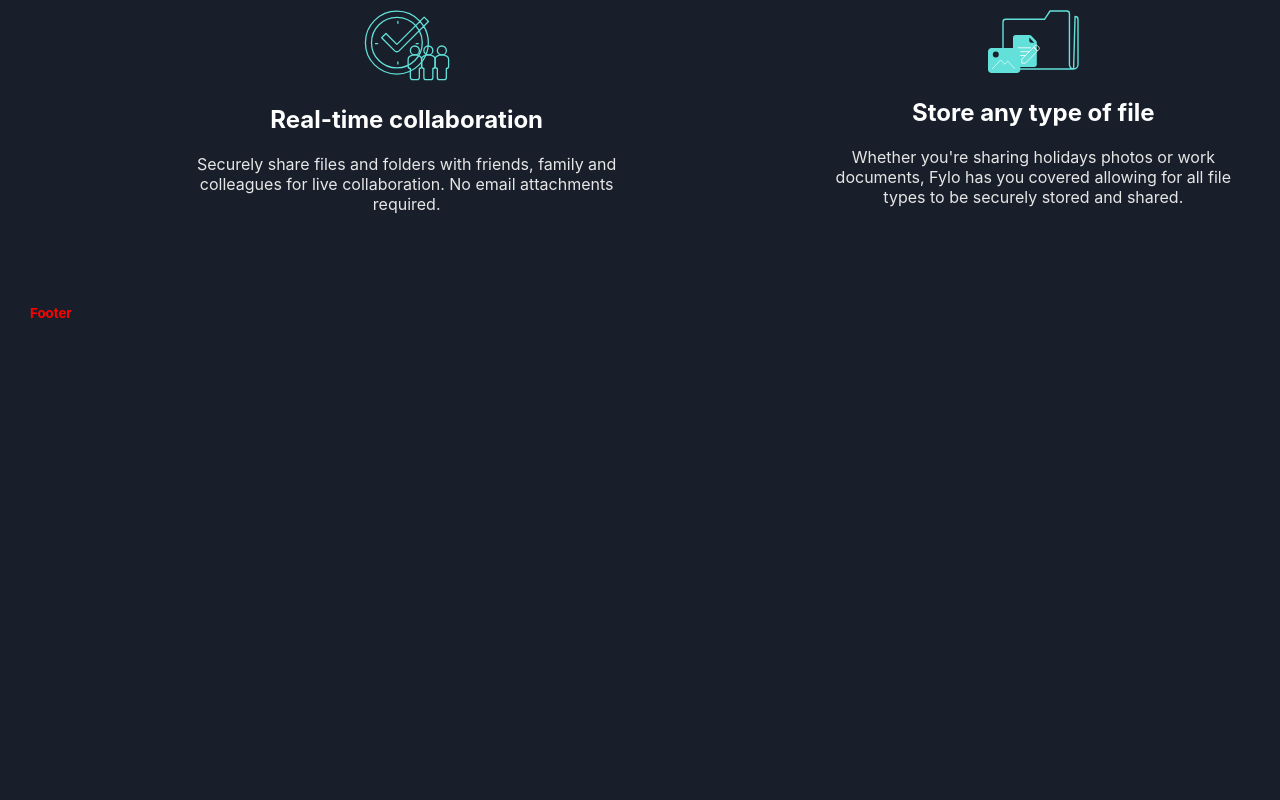
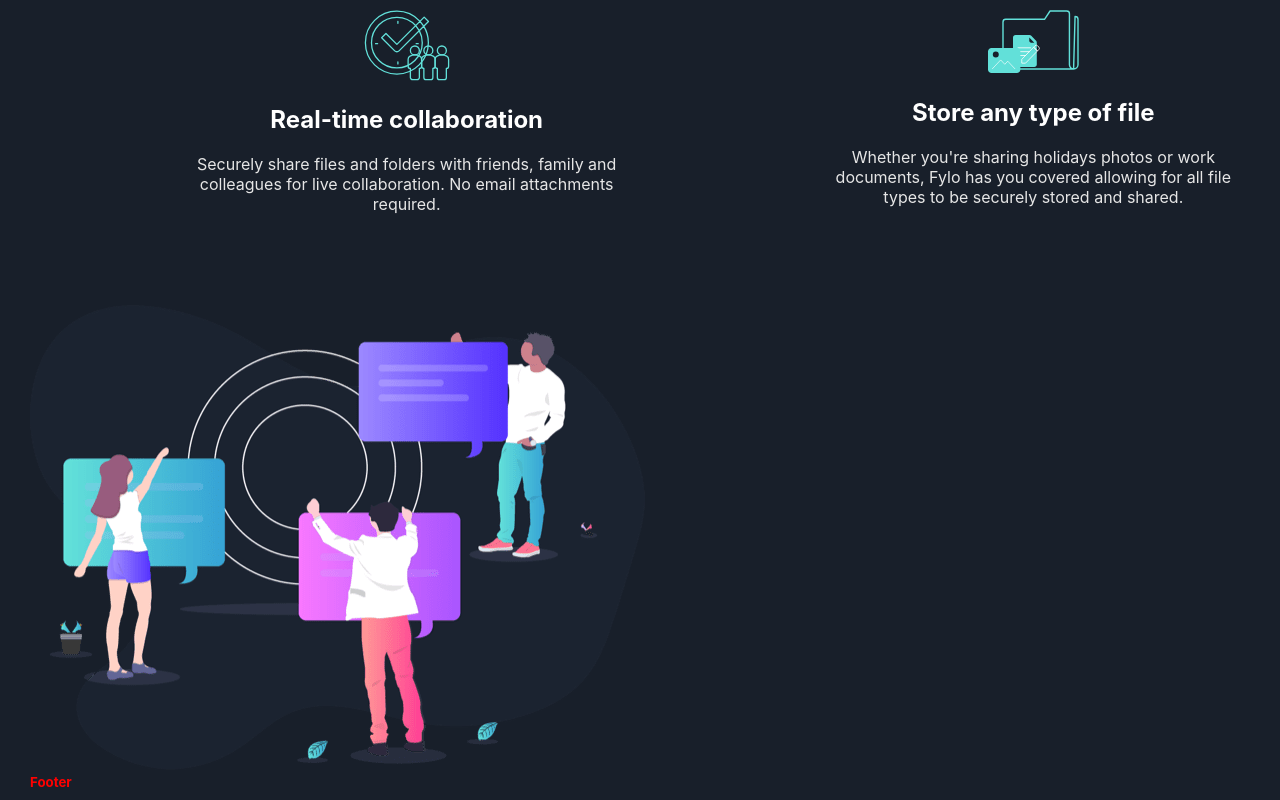
Before and after one commit to Shad-Islam/Fylo-dark-theme-landing-page, a React (Create React App) app: page / in a window 1280 px wide. Shown: the part 1428-2228 px from the top of the page. Before the commit the page ends 1759 px from the top, so only its background shows below. Built offline with nearby package versions, Linux system fonts and the light colour scheme; the HTML template or start-up script is replaced by a standard one.

Commit message:
Add image on description section

```diff
--- a/src/components/Description.jsx
+++ b/src/components/Description.jsx
@@ -4,12 +4,13 @@ import {
   DescriptionContainer,
   DescriptionTextContent,
 } from "./styles/description.style";
+import StayProductive from "../images/illustration-stay-productive.png";
 
 function Description() {
   return (
     <>
       <DescriptionContainer>
-        <DescriptionImage></DescriptionImage>
+        <DescriptionImage src={StayProductive} />
         <DescriptionTextContent></DescriptionTextContent>
       </DescriptionContainer>
     </>
--- a/src/components/styles/description.style.js
+++ b/src/components/styles/description.style.js
@@ -1,7 +1,8 @@
 import styled from "styled-components";
 
 const DescriptionContainer = styled.div``;
-const DescriptionImage = styled.div``;
+
+const DescriptionImage = styled.img``;
 const DescriptionTextContent = styled.div``;
 
 export { DescriptionImage, DescriptionContainer, DescriptionTextContent };
```
Also changed, not shown: src/images/illustration-stay-productive.png (added).
